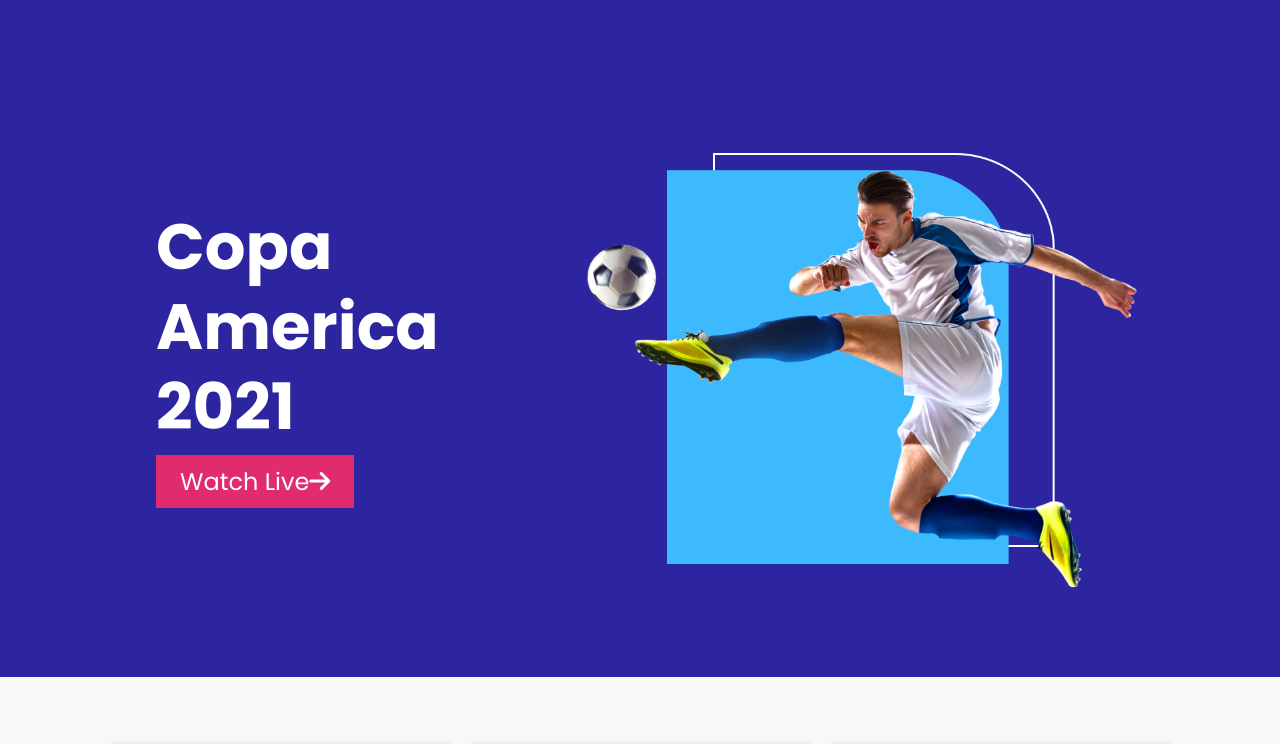
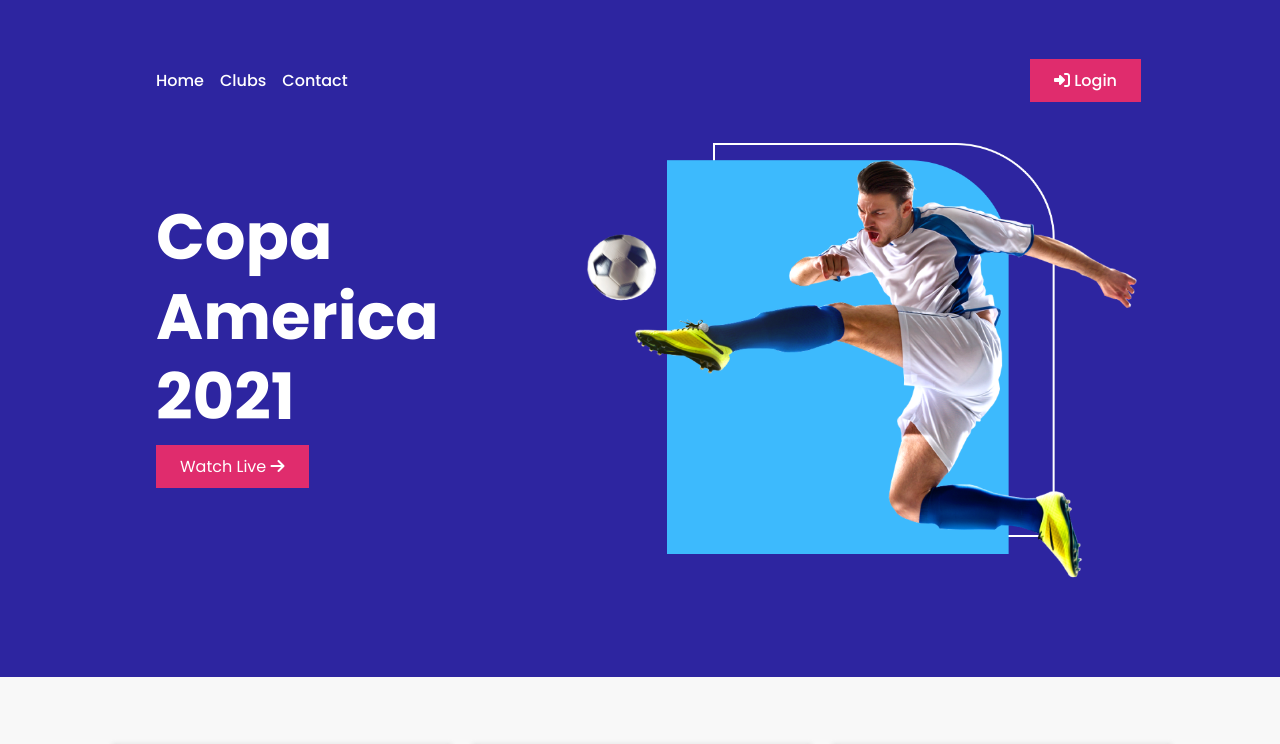
Before and after one commit to aktarulrahul/football, a plain HTML site: page index.html in a window 1280 px wide. Shown: the top 744 px of the page. Drawn offline with Linux system fonts and the light colour scheme.

Commit message:
Navigation bar done

```diff
--- a/index.html
+++ b/index.html
@@ -15,14 +15,35 @@
   </head>
   <body>
     <!-- header section -->
-    <header class="header flex-container">
-      <div class="header-title">
-        <h1>Copa America 2021</h1>
-        <a target="_blank" href="https://www.youtube.com/" class="link-btn"
-          >Watch Live<i class="fas fa-arrow-right"></i
-        ></a>
+    <header class="header">
+      <!-- nav bar -->
+      <nav>
+        <ul>
+          <li><a class="nav-item" href="#">Home</a></li>
+          <li><a class="nav-item" href="#">Clubs</a></li>
+          <li><a class="nav-item" href="#">Contact</a></li>
+        </ul>
+        <ul>
+          <li>
+            <a href="#" class="link-btn nav-item"
+              ><i class="fas fa-sign-in-alt"></i> Login</a
+            >
+          </li>
+        </ul>
+      </nav>
+
+      <!-- header Banner -->
+      <div class="flex-container">
+        <!-- herader Title  -->
+        <div class="header-title">
+          <h1>Copa America 2021</h1>
+          <a target="_blank" href="https://www.youtube.com/" class="link-btn"
+            >Watch Live <i class="fas fa-arrow-right"></i
+          ></a>
+        </div>
+        <!-- Herder image -->
+        <div class="header-image"><img src="images/banner.png" alt="" /></div>
       </div>
-      <div class="header-image"><img src="images/banner.png" alt="" /></div>
     </header>
     <!-- main section -->
     <main>
--- a/styles/style.css
+++ b/styles/style.css
@@ -15,8 +15,11 @@
   padding: 10px 24px;
   color: white;
   background-color: #e02c6d;
-  font-size: 24px;
+  font-size: 16px;
   font-weight: 500px;
+}
+.flex-container {
+  display: flex;
 }
 
 /* header section style */
@@ -26,9 +29,32 @@
   background-color: #2d25a0;
 }
 
-.flex-container {
+/* nav */
+nav {
   display: flex;
+  justify-content: space-between;
+  padding: 52px 123px 59px 156px;
 }
+
+nav > ul {
+  display: flex;
+  padding-left: 0;
+}
+nav ul li {
+  list-style: none;
+  margin-right: 16px;
+}
+.nav-item {
+  font-size: 16px;
+  font-weight: 500;
+  text-decoration: none;
+  color: white;
+}
+.nav-item.link-btn {
+  width: 123px;
+  height: 44px;
+}
+/* header Memu */
 .header-title {
   justify-content: space-between;
 }
@@ -43,12 +69,12 @@
   font-size: 64px;
   font-weight: 700;
   color: white;
-  margin: 207px auto 27px 156px;
+  margin: 29px auto 27px 156px;
   line-height: 80px;
 }
 
 .header-image {
-  margin: 153px 141px 86px auto;
+  margin: -25px 141px 86px auto;
 }
 
 .header-image img {
```
